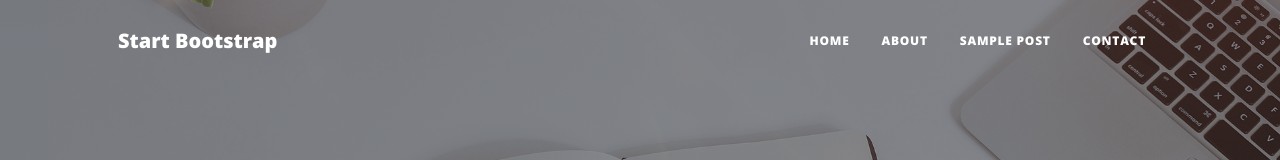
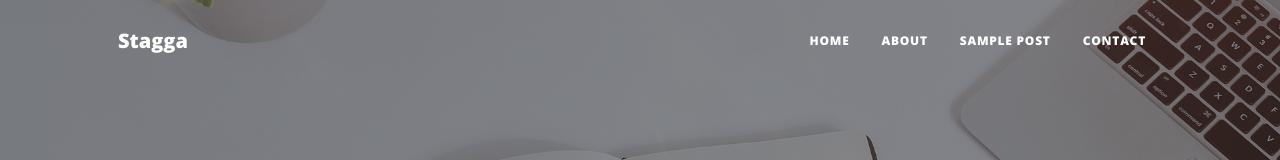
Before and after one commit to kingkology/template_tutorial, a plain HTML site: page index.html in a window 1280 px wide. Shown: the top 160 px of the page. Drawn offline with nearby package versions, Linux system fonts and the light colour scheme.

Commit message:
Update index.html

```diff
--- a/index.html
+++ b/index.html
@@ -19,7 +19,7 @@
         <!-- Navigation-->
         <nav class="navbar navbar-expand-lg navbar-light" id="mainNav">
             <div class="container px-4 px-lg-5">
-                <a class="navbar-brand" href="index.html">Start Bootstrap</a>
+                <a class="navbar-brand" href="index.html">Stagga</a>
                 <button class="navbar-toggler" type="button" data-bs-toggle="collapse" data-bs-target="#navbarResponsive" aria-controls="navbarResponsive" aria-expanded="false" aria-label="Toggle navigation">
                     Menu
                     <i class="fas fa-bars"></i>
```
